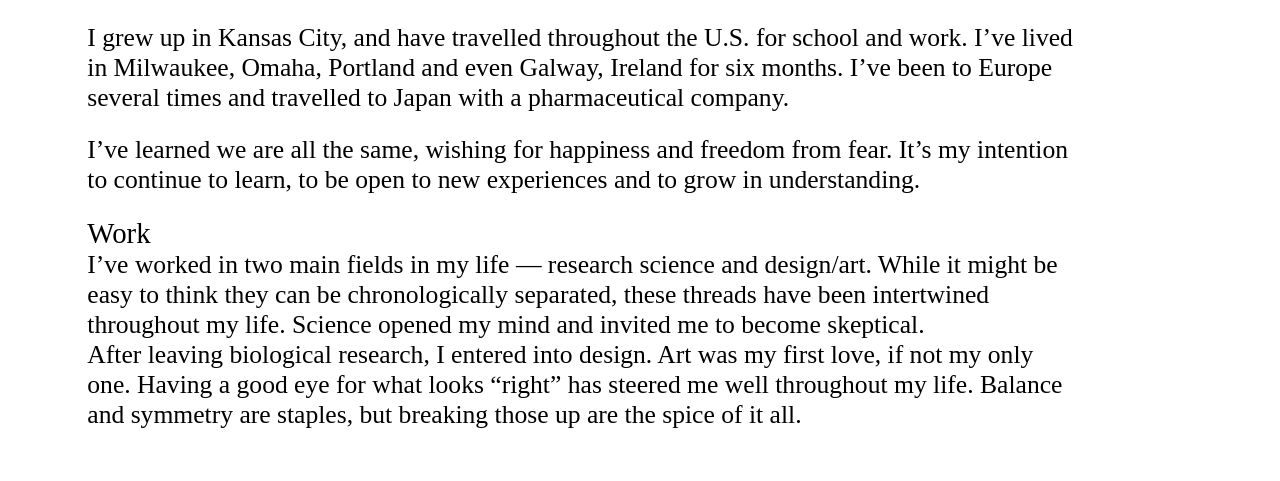
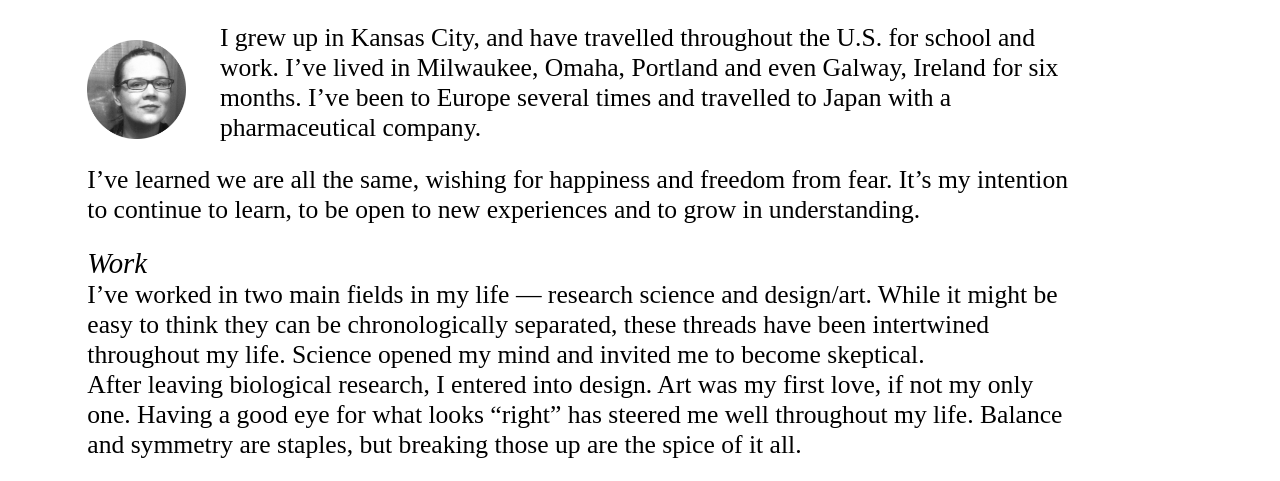
Before and after one commit to epandzik/mLe, a plain HTML site: page mLe_pages/mLe_ABOUT.html in a window 1280 px wide. Shown: the part 497-978 px from the top of the page. Before the commit the page ends 948 px from the top, so only its background shows below. Drawn offline with nearby package versions, Linux system fonts and the light colour scheme; a web font is replaced by a local one.

Commit message:
Added pic to AboutMe
adjusted CSS, HTML and assets

```diff
--- a/css/mLeSTYLE.css
+++ b/css/mLeSTYLE.css
@@ -21,6 +21,7 @@ h3 {
     font-size: 2.25vw;
     padding-left: 6.82%;
     padding-right: 15.91%;
+    font-style: italic;
 }
 
 p {
@@ -32,14 +33,13 @@ p {
     font-size: 2vw;
 }
 
-/*
-.navList + h1,
-.navList + h2,
-.navList + h3,
-.navList + p {
-    color:red;
+p img {
+    float:left;
+    width: 10%;
+    padding-right: 3.41%;
+    padding-top: 1.705%;
+    padding-bottom: 1.705%;
 }
-*/
 
 body {
     width: 100%;
--- a/mLe_pages/mLe_ABOUT.html
+++ b/mLe_pages/mLe_ABOUT.html
@@ -65,11 +65,11 @@
             <li><a href="mLe_CONTACT.html">Contact</a></li>
         </ul>
 </div>
-</div>
 </nav>
 <h1>A Brief Overview</h1>
 <h3>Who I Am</h3>
-<p>I grew up in Kansas City, and have travelled throughout the U.S. for school and work. I’ve lived in Milwaukee, Omaha, Portland and even Galway, Ireland for six months. I’ve been to Europe several times and travelled to Japan with a pharmaceutical company.</p><p>I’ve learned we are all the same, wishing for happiness and freedom from fear. It’s my intention to continue to learn, to be open to new experiences and to grow in understanding.</p>
+<p><img src="../assets/ImageLibrary/emPicBW.jpg">I grew up in Kansas City, and have travelled throughout the U.S. for school and work. I’ve lived in Milwaukee, Omaha, Portland and even Galway, Ireland for six months. I’ve been to Europe several times and travelled to Japan with a pharmaceutical company.</p><p>I’ve learned we are all the same, wishing for happiness and freedom from fear. It’s my intention to continue to learn, to be open to new experiences and to grow in understanding.</p>
 <h3>Work</h3>
 <p>I’ve worked in two main fields in my life — research science and design/art. While it might be easy to think they can be chronologically separated, these threads have been intertwined throughout my life. Science opened my mind and invited me to become skeptical.<br>After leaving biological research, I entered into design. Art was my first love, if not my only one. Having a good eye for what looks “right” has steered me well throughout my life. Balance and symmetry are staples, but breaking those up are the spice of it all.</p>
 </body>
+</html>
```
Also changed, not shown: assets/ImageLibrary/emPicBW.jpg (added).
